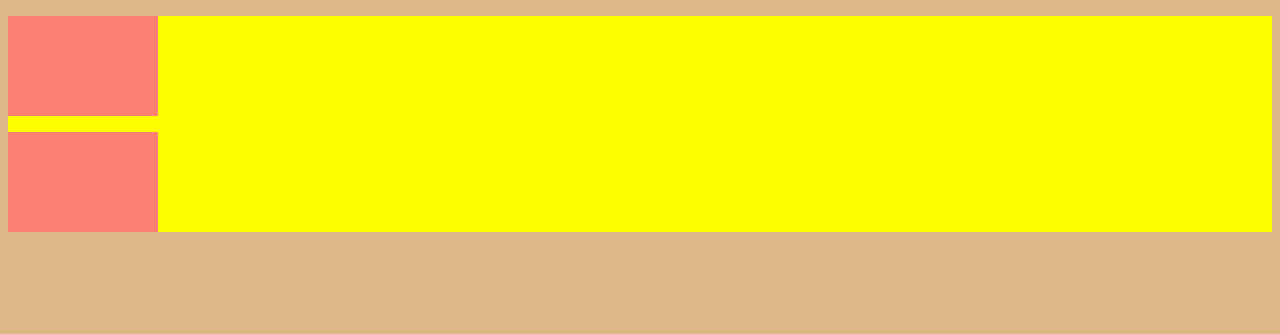
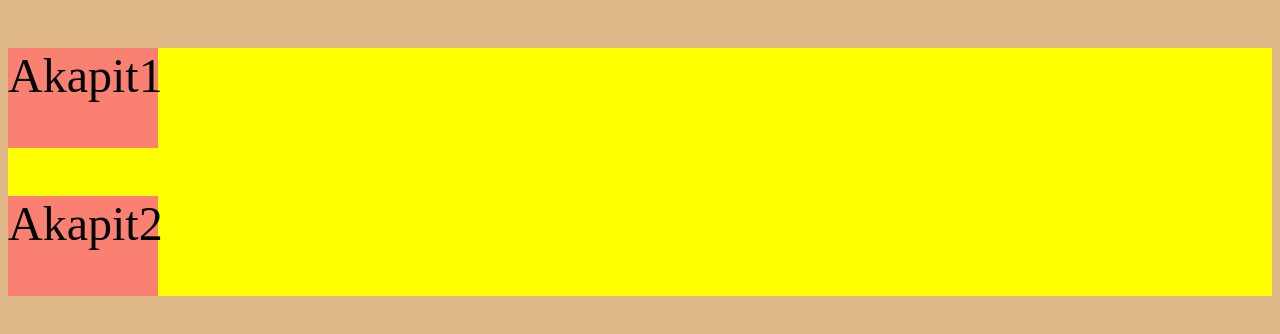
Before and after one commit to BarteQ06/29_02, a plain HTML site: page index.html in a window 1280 px wide. Drawn offline with Linux system fonts and the light colour scheme.

Commit message:
dodanie tekstu

```diff
--- a/index.html
+++ b/index.html
@@ -8,8 +8,8 @@
 </head>
 <body>
     <div class="container">
-        <p></p>
-        <p></p>
+        <p>Akapit1</p>
+        <p>Akapit2</p>
     </div>
 </body>
 </html>
--- a/style.css
+++ b/style.css
@@ -5,6 +5,7 @@ p{
     width: 150px;
     height: 100px;
     background-color: salmon;
+    font-size: 3em;
 }
 .container{
     background-color: yellow;
```
